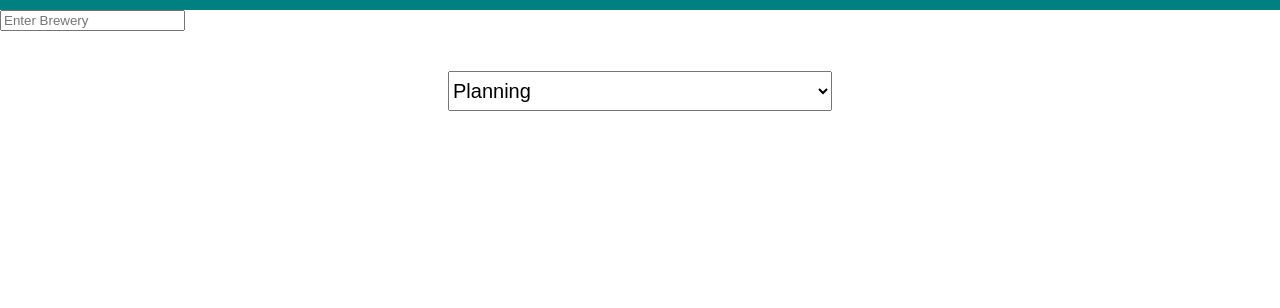
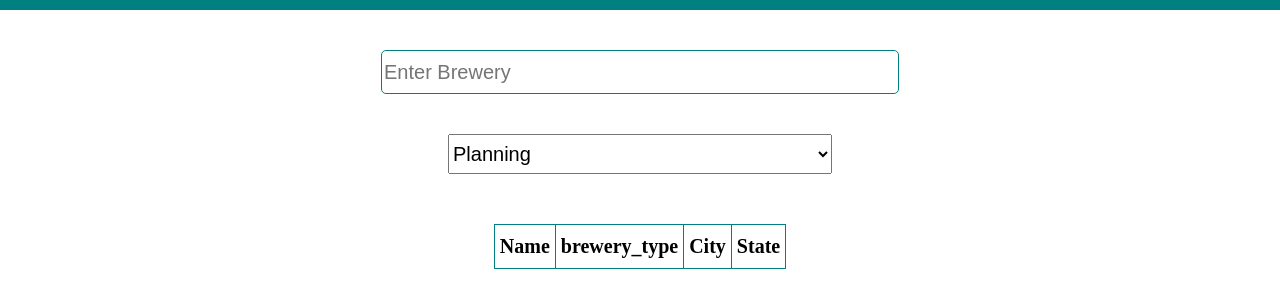
Before and after one commit to mdtabish803116/BreweryApp, a plain HTML site: page search.html in a window 1280 px wide. Shown: the part 40-348 px from the top of the page. Drawn offline with Linux system fonts and the light colour scheme.

Commit message:
added new files

```diff
--- a/search.css
+++ b/search.css
@@ -0,0 +1,11 @@
+#searchInput{
+   display : block;
+   width : 40%;
+   margin : auto;
+   height : 40px;
+   font-size : 20px;
+   margin-top : 40px;
+   margin-bottom : 40px;
+   border : 1px solid teal;
+   border-radius : 5px;
+}
--- a/search.html
+++ b/search.html
@@ -20,7 +20,22 @@
     <option value="planning">Planning</option>
     <option value="micro">Micro</option>
     <option value="brewpub">Brewpub</option>
+    <option value="proprietor">Proprietor</option>
+    <option value="closed">Closed</option>
 </select>
+
+<table id = "breweryTable">
+  <thead>
+          <tr>
+                <th>Name</th>
+                <th>brewery_type</th>
+                <th>City</th>
+                <th>State</th>
+          </tr>
+  </thead>
+  <tbody id = "tbody"></tbody>
+</table>
+
 </body>
   <script src ="./search.js"></script>
 </html>
--- a/search.js
+++ b/search.js
@@ -12,6 +12,7 @@ async function getData(){
     let inputVal = document.getElementById("searchInput").value;
     let res = await fetch(`https://api.openbrewerydb.org/breweries/search?query=${inputVal}`);
     let data = await res.json();
+    console.log(data);
     displayBreweryData(data);
 
     let temp = JSON.parse(JSON.stringify(data));
```
